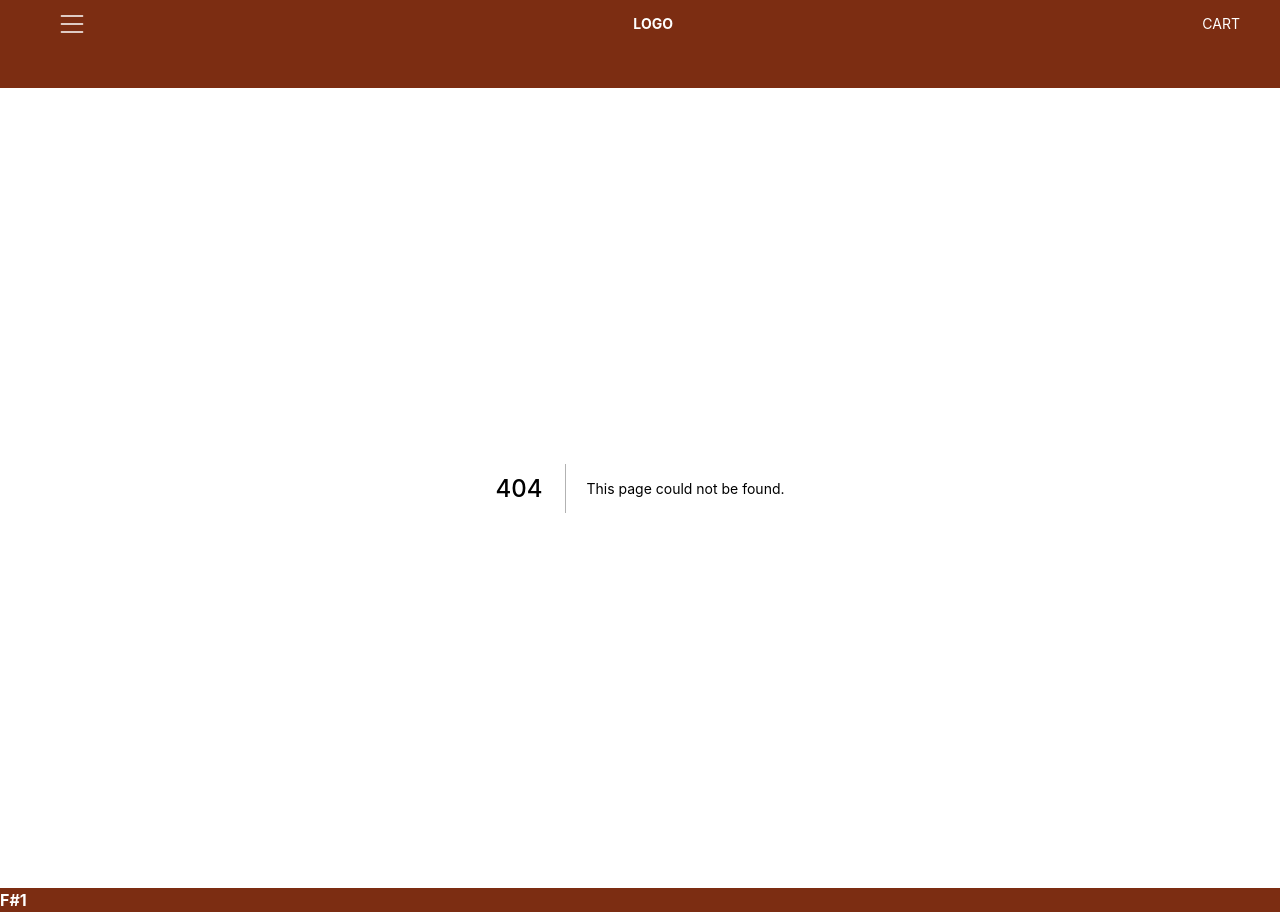
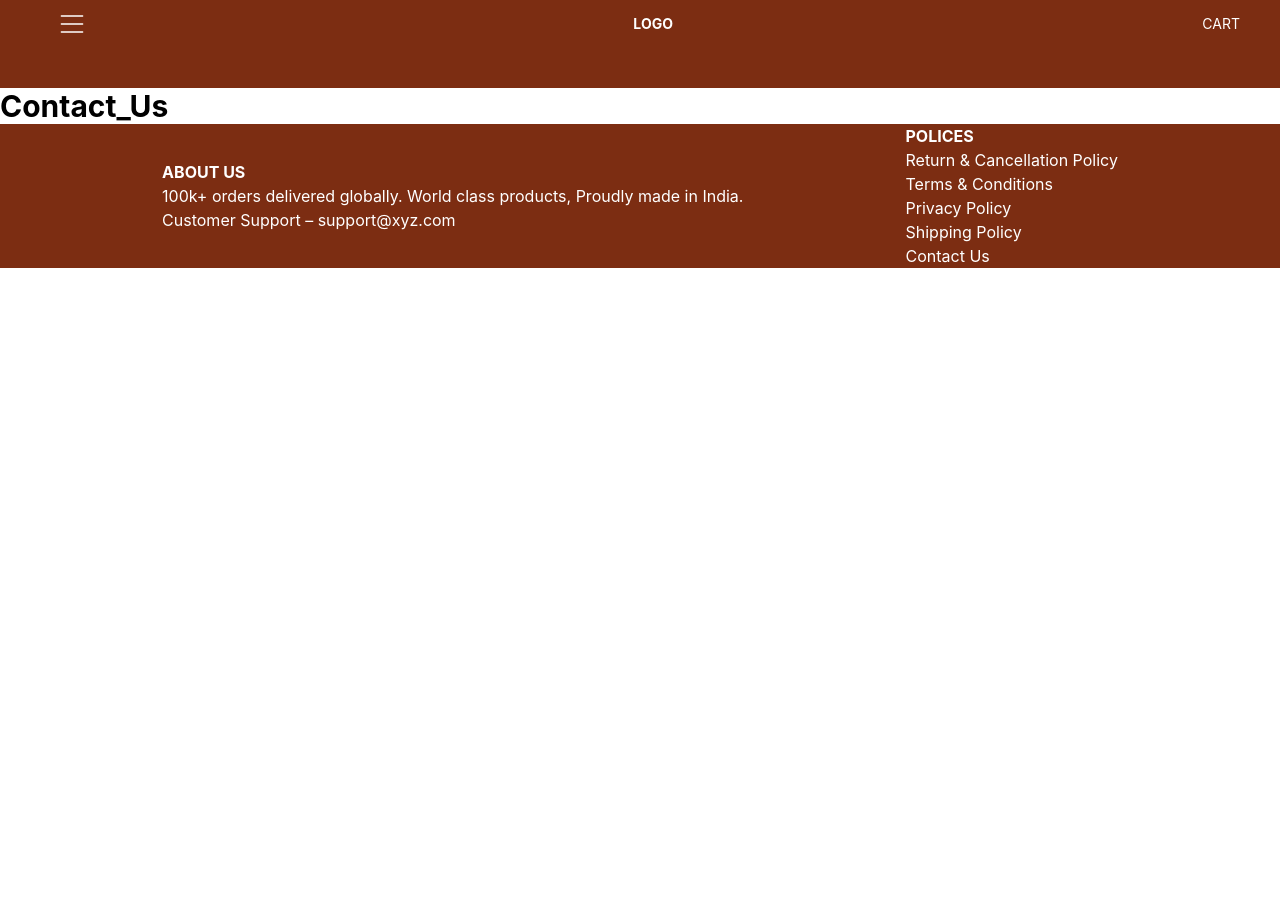
Before and after one commit to Grbmax/Dekhanee, a Next.js app: page /Contact_Us in a window 1280 px wide. Before the commit this address had no page. Shown: the part 80-992 px from the top of the page. After the commit the page ends 800 px from the top, so only its background shows below. Built offline with nearby package versions, Linux system fonts and the light colour scheme.

Commit message:
footer and pages added

```diff
--- a/components/Footer.js
+++ b/components/Footer.js
@@ -1,15 +1,31 @@
+import Link from 'next/link'
 function Footer() {
     return (
-      <div className='bg-orange-900 flex justify-between w-full items-center  bottom-0 left-0 '>
+      <>
+        <div className='top-100 bg-orange-900 flex justify-between w-full items-center  bottom-0 left-0'>
 
+            <div></div>
+            <div>
 
-          <div>
-              <h1 className='text-white font-bold'>F#1</h1>
-          </div>
+                <h1 className='text-white font-bold'>ABOUT US</h1>
+                <h3 className='text-white'> 100k+ orders delivered globally. World class products, Proudly made in India.  </h3>
+                <h3 className='text-white'>Customer Support – support@xyz.com</h3>
+
+            </div>
+            <div>
+              <h1 className='text-white font-bold ustify-between w-full items-center'>POLICES</h1>
+              <Link href='/Return'><h3 className='text-white'>Return & Cancellation Policy</h3></Link>
+              <Link href='/Terms'><h3 className='text-white'>Terms & Conditions</h3></Link>
+              <Link href='/Privacy_Policy'><h3 className='text-white'>Privacy Policy</h3></Link>
+              <Link href='/Shipping_Policy'><h3 className='text-white'>Shipping Policy</h3></Link>
+              <Link href='/Contact_Us'><h3 className='text-white'>Contact Us</h3></Link>
+            </div>
+            <div></div>
 
 
 
-      </div>
+        </div>
+      </>
     )
   }
 
--- /dev/null
+++ b/pages/Contact_Us.js
@@ -0,0 +1,9 @@
+function Contact_Us() {
+    return(
+
+        <h1 className='text-3xl font-bold' >Contact_Us</h1>
+
+    )
+  }
+
+  export default Contact_Us
--- /dev/null
+++ b/pages/Privacy_Policy.js
@@ -0,0 +1,9 @@
+function Privacy_Policy() {
+    return(
+
+        <h1 className='text-3xl font-bold' >Privacy_Policy</h1>
+
+    )
+  }
+
+  export default Privacy_Policy
--- /dev/null
+++ b/pages/Return.js
@@ -0,0 +1,10 @@
+
+function Return() {
+    return(
+
+        <h1 className='text-3xl font-bold' >Return and Cancellation</h1>
+
+    )
+  }
+
+  export default Return
--- /dev/null
+++ b/pages/Shipping_Policy.js
@@ -0,0 +1,9 @@
+function Shipping_Policy() {
+    return(
+
+        <h1 className='text-3xl font-bold' >Shipping_Policy</h1>
+
+    )
+  }
+
+  export default Shipping_Policy
--- /dev/null
+++ b/pages/Terms.js
@@ -0,0 +1,10 @@
+
+function Terms() {
+    return(
+
+        <h1 className='text-3xl font-bold' >Terms</h1>
+
+    )
+  }
+
+  export default Terms
```
